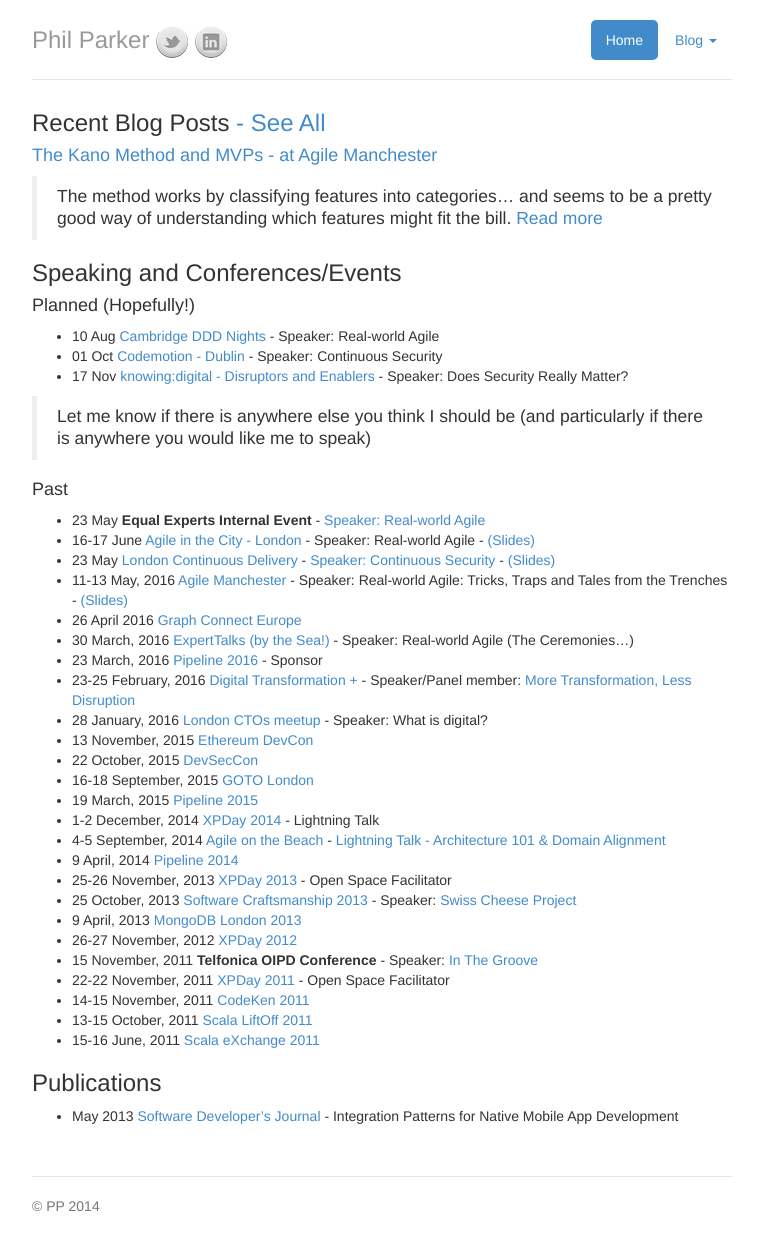
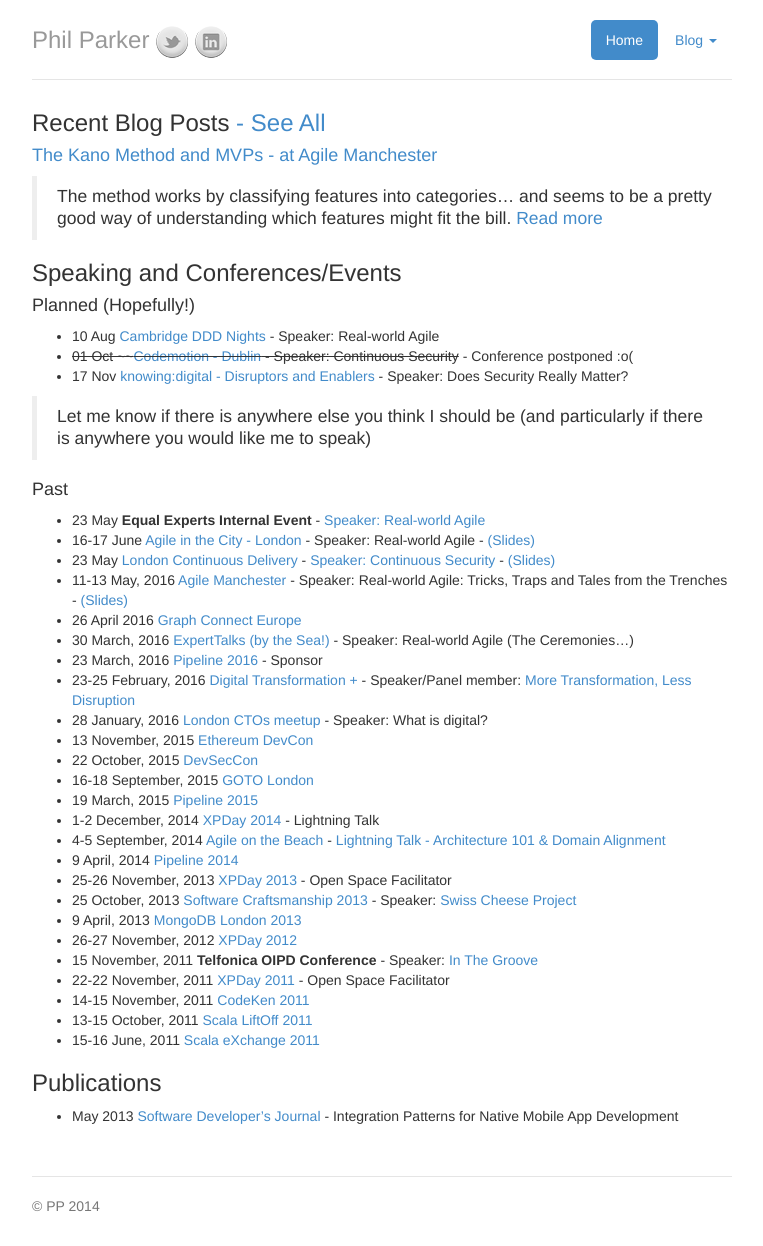
Before and after one commit to parker0phil/parker0phil.github.io, a Jekyll site: the page built from index.md, in a window 1280 px wide. Shown: the whole page, without its empty margins (258-1021 px from the left). Built offline with Jekyll 4.4.1, drawn with Linux system fonts in a browser that asks for light colours.

```diff
--- a/index.md
+++ b/index.md
@@ -14,7 +14,7 @@
 #### Planned (Hopefully!)
 
 - 10 Aug [Cambridge DDD Nights](http://www.meetup.com/CambridgeDDDNights/events/231093059/) - Speaker: Real-world Agile
-- 01 Oct [Codemotion - Dublin](http://dublin2016.codemotionworld.com/) - Speaker: Continuous Security
+- ~~01 Oct ~~[Codemotion - Dublin](http://dublin2016.codemotionworld.com/) - Speaker: Continuous Security~~ - Conference postponed :o(
 - 17 Nov [knowing:digital - Disruptors and Enablers](https://knowing.digital) - Speaker: Does Security Really Matter?
 
 > Let me know if there is anywhere else you think I should be (and particularly if there is anywhere you would like me to speak)
```
